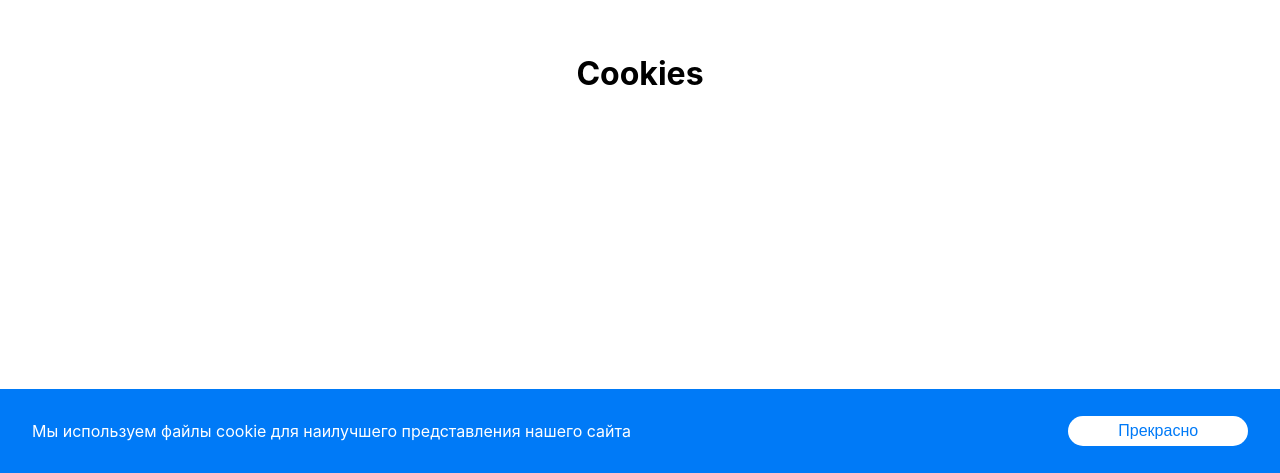
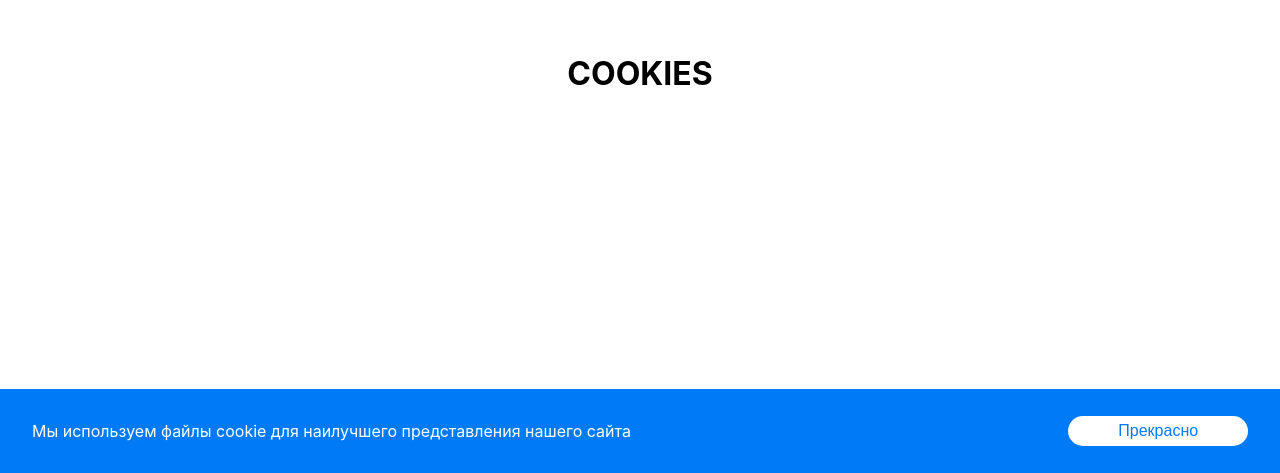
Before and after one commit to GETSHOU/Task-LocalStorage, a website built with webpack: page index.html in a window 1280 px wide. Shown: the part 327-800 px from the top of the page. Built offline with nearby package versions, Linux system fonts and the light colour scheme.

Commit message:
Heading styles changed

```diff
--- a/index.css
+++ b/index.css
@@ -72,3 +72,8 @@ body {
 	background: var(--button-background-hover);
 		color: var(--white-text);
 }
+
+h1 {
+	font-size: 24;
+	text-transform: uppercase;
+}
```
